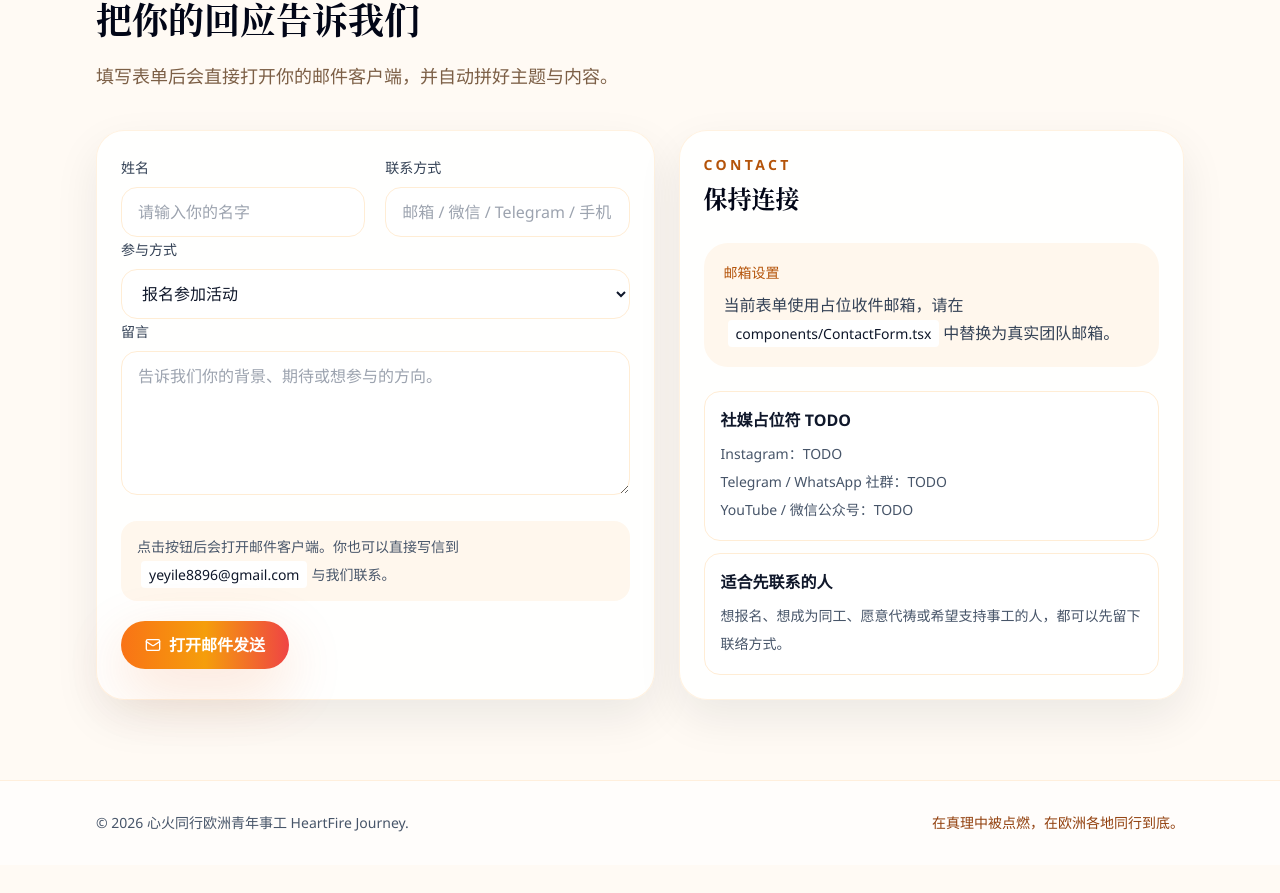
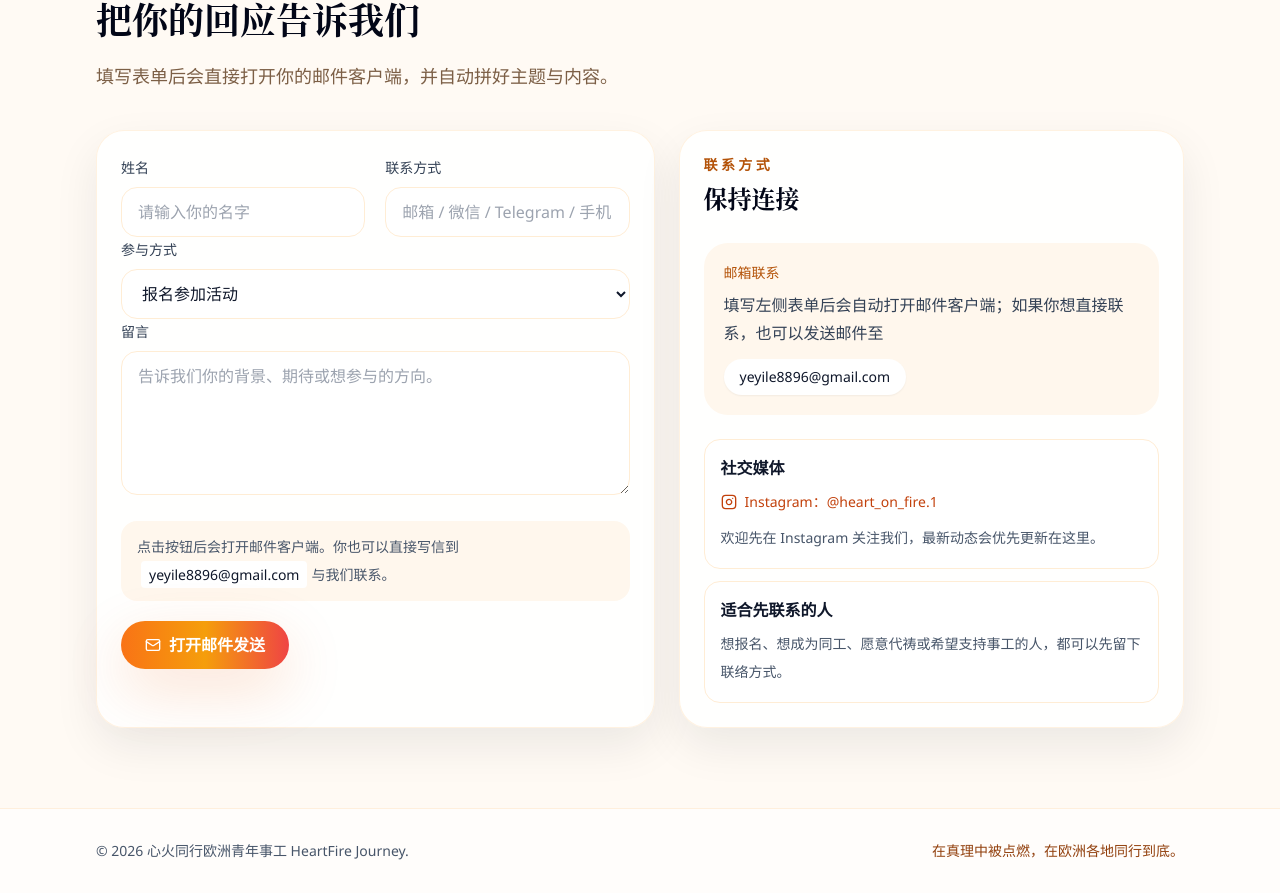
Before and after one commit to yeyile8896-hue/-, a Next.js app: page / in a window 1280 px wide. Shown: the part 4340-5233 px from the top of the page. Before the commit the page ends 5205 px from the top, so only its background shows below. Built offline with nearby package versions, Linux system fonts and the light colour scheme.

Commit message:
Update contact section details

```diff
--- a/app/page.tsx
+++ b/app/page.tsx
@@ -6,6 +6,7 @@ import {
   GraduationCap,
   HandHeart,
   HeartHandshake,
+  Instagram,
   Mail,
   Monitor,
   Sparkles,
@@ -18,6 +19,7 @@ import { Container } from "@/components/Container";
 import { FeatureCard } from "@/components/FeatureCard";
 import { Navbar, type NavItem } from "@/components/Navbar";
 import { SectionHeading } from "@/components/SectionHeading";
+import { CONTACT_EMAIL, INSTAGRAM_HANDLE, INSTAGRAM_URL } from "@/lib/site";
 
 const navItems: NavItem[] = [
   { label: "关于", href: "#about" },
@@ -387,34 +389,39 @@ export default function Home() {
 
               <div className="section-card space-y-6">
                 <div>
-                  <p className="text-sm font-semibold uppercase tracking-[0.24em] text-amber-700">
-                    Contact
-                  </p>
+                  <p className="text-sm font-semibold tracking-[0.24em] text-amber-700">联系方式</p>
                   <h3 className="mt-3 font-display text-2xl font-semibold text-slate-950">
                     保持连接
                   </h3>
                 </div>
 
                 <div className="rounded-3xl bg-orange-50 p-5">
-                  <p className="text-sm text-amber-700">邮箱设置</p>
+                  <p className="text-sm text-amber-700">邮箱联系</p>
                   <p className="mt-2 text-base leading-7 text-slate-700">
-                    当前表单使用占位收件邮箱，请在
-                    <span className="mx-1 rounded bg-white px-2 py-1 text-sm font-medium text-slate-900">
-                      components/ContactForm.tsx
-                    </span>
-                    中替换为真实团队邮箱。
+                    填写左侧表单后会自动打开邮件客户端；如果你想直接联系，也可以发送邮件至
                   </p>
+                  <a
+                    className="mt-3 inline-flex items-center rounded-full bg-white px-4 py-2 text-sm font-medium text-slate-900 shadow-sm transition hover:bg-orange-100"
+                    href={`mailto:${CONTACT_EMAIL}`}
+                  >
+                    {CONTACT_EMAIL}
+                  </a>
                 </div>
 
                 <div className="space-y-3">
                   <div className="rounded-2xl border border-orange-100 bg-white p-4">
-                    <p className="font-semibold text-slate-900">社媒占位符 TODO</p>
+                    <p className="font-semibold text-slate-900">社交媒体</p>
+                    <a
+                      className="mt-3 inline-flex items-center gap-2 text-sm font-medium text-orange-700 transition hover:text-orange-800"
+                      href={INSTAGRAM_URL}
+                      rel="noreferrer"
+                      target="_blank"
+                    >
+                      <Instagram className="h-4 w-4" />
+                      Instagram：{INSTAGRAM_HANDLE}
+                    </a>
                     <p className="mt-2 text-sm leading-7 text-slate-600">
-                      Instagram：TODO
-                      <br />
-                      Telegram / WhatsApp 社群：TODO
-                      <br />
-                      YouTube / 微信公众号：TODO
+                      欢迎先在 Instagram 关注我们，最新动态会优先更新在这里。
                     </p>
                   </div>
                   <div className="rounded-2xl border border-orange-100 bg-white p-4">
--- a/components/ContactForm.tsx
+++ b/components/ContactForm.tsx
@@ -3,8 +3,7 @@
 import type { FormEvent } from "react";
 import { useMemo, useState } from "react";
 import { Mail } from "lucide-react";
-
-const CONTACT_EMAIL = "yeyile8896@gmail.com";
+import { CONTACT_EMAIL } from "@/lib/site";
 
 const interestOptions = [
   "报名参加活动",
--- /dev/null
+++ b/lib/site.ts
@@ -0,0 +1,4 @@
+export const CONTACT_EMAIL = "yeyile8896@gmail.com";
+export const INSTAGRAM_URL =
+  "https://www.instagram.com/heart_on_fire.1?igsh=eTQzNG9nbGwwc3Yy";
+export const INSTAGRAM_HANDLE = "@heart_on_fire.1";
```
